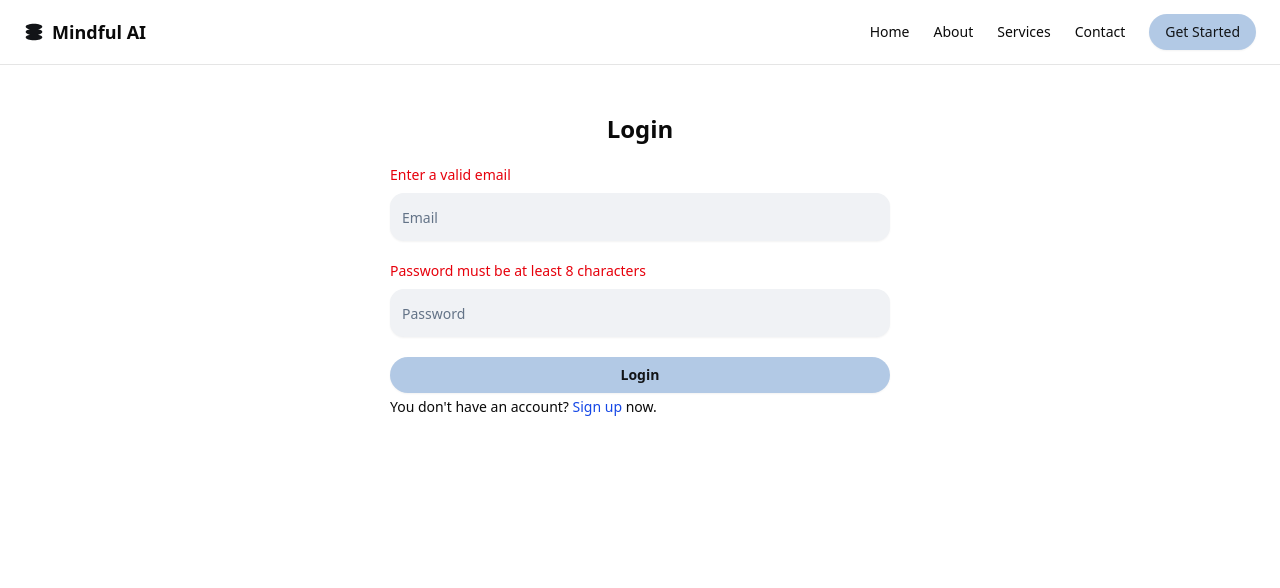
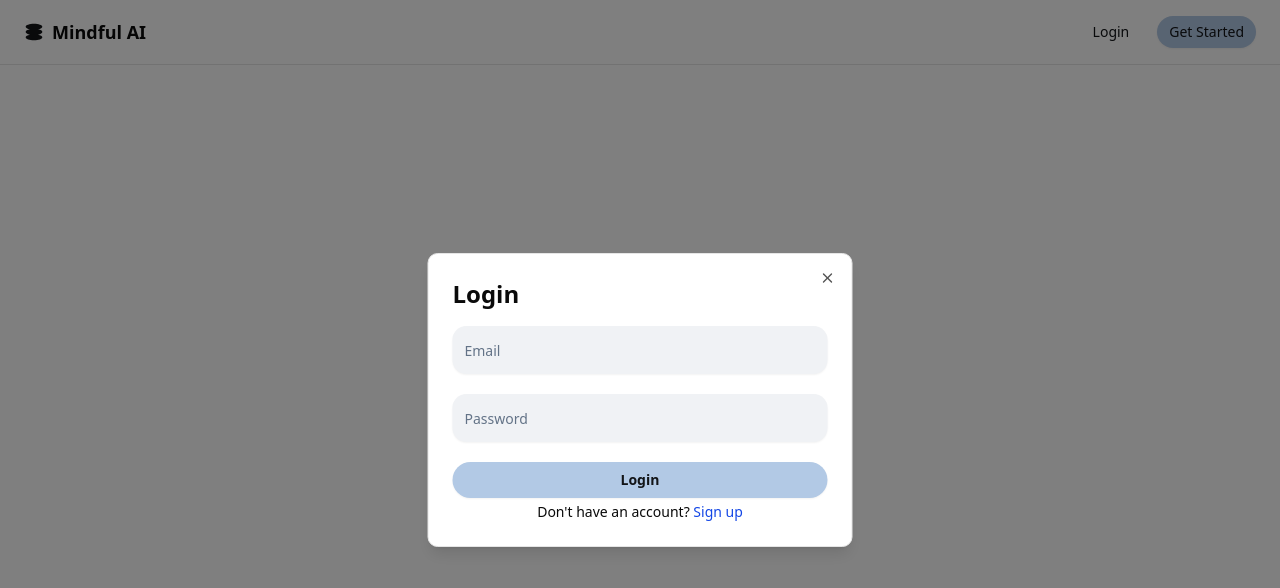
Before and after one commit to martinovance/mindful-ai, a React (Vite) app: page /login in a window 1280 px wide. Both pictures are taken after a click on the button "Login". Shown: the top 588 px of the page. Built offline with nearby package versions, Linux system fonts and the light colour scheme; no server answers.

Commit message:
Refactored to dialog for auth activities

```diff
--- a/package.json
+++ b/package.json
@@ -12,6 +12,7 @@
   "dependencies": {
     "@hookform/resolvers": "^5.0.1",
     "@radix-ui/react-avatar": "^1.1.10",
+    "@radix-ui/react-dialog": "^1.1.14",
     "@radix-ui/react-label": "^2.1.7",
     "@radix-ui/react-separator": "^1.1.7",
     "@radix-ui/react-slot": "^1.2.3",
--- a/src/App.tsx
+++ b/src/App.tsx
@@ -2,8 +2,6 @@ import { lazy, Suspense } from "react";
 import { BrowserRouter, Route, Routes } from "react-router-dom";
 import Appbar from "./components/Appbar";
 const LandingPage = lazy(() => import("./pages/LandingPage"));
-const Login = lazy(() => import("./pages/auth/Login"));
-const CreateAccount = lazy(() => import("./pages/auth/CreateAccount"));
 const Dashboard = lazy(() => import("./pages/Dashboard"));
 const Sessions = lazy(() => import("./pages/Sessions"));
 const Resources = lazy(() => import("./pages/Resources"));
@@ -30,22 +28,6 @@ function App() {
               element={
                 <PublicRoute>
                   <LandingPage />
-                </PublicRoute>
-              }
-            />
-            <Route
-              path="/login"
-              element={
-                <PublicRoute>
-                  <Login />
-                </PublicRoute>
-              }
-            />
-            <Route
-              path="create-account"
-              element={
-                <PublicRoute>
-                  <CreateAccount />
                 </PublicRoute>
               }
             />
--- a/src/components/Appbar.tsx
+++ b/src/components/Appbar.tsx
@@ -8,13 +8,18 @@ import { Badge } from "@/components/ui/badge";
 import Auth from "@/utils/auth";
 import { useState } from "react";
 import { useAuth } from "@/hooks/useAuth";
+import CustomDialog from "@/shared/Dialog";
+import Login from "@/pages/auth/Login";
+import CreateAccount from "@/pages/auth/CreateAccount";
 
 const Appbar = () => {
   const [mobileMenuOpen, setMobileMenuOpen] = useState(false);
   const location = useLocation();
   const pathname = location.pathname;
   const { user } = useAuth();
-  const isAuthPage = ["/", "/create-account", "/login"].includes(pathname);
+  const isAuthPage = ["/"].includes(pathname);
+  const [isLoginOpen, setIsLoginOpen] = useState(false);
+  const [isSignupOpen, setIsSignupOpen] = useState(false);
 
   const getTitle = () => {
     switch (pathname) {
@@ -83,17 +88,46 @@ const Appbar = () => {
   );
 
   const renderAuthButton = () => (
-    <Link
-      to={pathname === "/create-account" ? "/login" : "/create-account"}
-      className=" xs:block"
-    >
-      <Button
-        variant="default"
-        className="cursor-pointer bg-[#B2C9E5] text-[#121417] rounded-full hover:bg-[#9fb8d9]"
+    <>
+      <CustomDialog
+        title="Login"
+        open={isLoginOpen}
+        onOpenChange={setIsLoginOpen}
+        trigger={
+          <Button
+            size="sm"
+            variant="link"
+            className="hidden sm:flex cursor-pointer text-[#121417]"
+          >
+            Login
+          </Button>
+        }
       >
-        {pathname === "/create-account" ? "Login" : "Get Started"}
-      </Button>
-    </Link>
+        <Login
+          setIsSignupOpen={setIsSignupOpen}
+          setIsLoginOpen={setIsLoginOpen}
+        />
+      </CustomDialog>
+      <CustomDialog
+        title="Create Account"
+        open={isSignupOpen}
+        onOpenChange={setIsSignupOpen}
+        trigger={
+          <Button
+            size="sm"
+            variant="default"
+            className="cursor-pointer bg-[#B2C9E5] text-[#121417] rounded-full hover:bg-[#9fb8d9]"
+          >
+            Get Started
+          </Button>
+        }
+      >
+        <CreateAccount
+          setIsLoginOpen={setIsLoginOpen}
+          setIsSignupOpen={setIsSignupOpen}
+        />
+      </CustomDialog>
+    </>
   );
 
   const renderUserControls = () => (
@@ -195,19 +229,25 @@ const Appbar = () => {
             ) : null}
 
             {!user && (
-              <Link
-                to={
-                  pathname === "/create-account" ? "/login" : "/create-account"
+              <CustomDialog
+                title="Create Account"
+                open={isSignupOpen}
+                onOpenChange={setIsSignupOpen}
+                trigger={
+                  <Button
+                    size="sm"
+                    variant="default"
+                    className="cursor-pointer bg-[#B2C9E5] text-[#121417] rounded-full hover:bg-[#9fb8d9]"
+                  >
+                    Get started
+                  </Button>
                 }
-                className="w-full"
               >
-                <Button
-                  variant="default"
-                  className="w-full bg-[#B2C9E5] text-[#121417] hover:bg-[#9fb8d9]"
-                >
-                  {pathname === "/create-account" ? "Login" : "Get Started"}
-                </Button>
-              </Link>
+                <CreateAccount
+                  setIsLoginOpen={setIsLoginOpen}
+                  setIsSignupOpen={setIsSignupOpen}
+                />
+              </CustomDialog>
             )}
           </div>
         </div>
--- /dev/null
+++ b/src/components/ui/dialog.tsx
@@ -0,0 +1,141 @@
+import * as React from "react"
+import * as DialogPrimitive from "@radix-ui/react-dialog"
+import { XIcon } from "lucide-react"
+
+import { cn } from "@/lib/utils"
+
+function Dialog({
+  ...props
+}: React.ComponentProps<typeof DialogPrimitive.Root>) {
+  return <DialogPrimitive.Root data-slot="dialog" {...props} />
+}
+
+function DialogTrigger({
+  ...props
+}: React.ComponentProps<typeof DialogPrimitive.Trigger>) {
+  return <DialogPrimitive.Trigger data-slot="dialog-trigger" {...props} />
+}
+
+function DialogPortal({
+  ...props
+}: React.ComponentProps<typeof DialogPrimitive.Portal>) {
+  return <DialogPrimitive.Portal data-slot="dialog-portal" {...props} />
+}
+
+function DialogClose({
+  ...props
+}: React.ComponentProps<typeof DialogPrimitive.Close>) {
+  return <DialogPrimitive.Close data-slot="dialog-close" {...props} />
+}
+
+function DialogOverlay({
+  className,
+  ...props
+}: React.ComponentProps<typeof DialogPrimitive.Overlay>) {
+  return (
+    <DialogPrimitive.Overlay
+      data-slot="dialog-overlay"
+      className={cn(
+        "data-[state=open]:animate-in data-[state=closed]:animate-out data-[state=closed]:fade-out-0 data-[state=open]:fade-in-0 fixed inset-0 z-50 bg-black/50",
+        className
+      )}
+      {...props}
+    />
+  )
+}
+
+function DialogContent({
+  className,
+  children,
+  showCloseButton = true,
+  ...props
+}: React.ComponentProps<typeof DialogPrimitive.Content> & {
+  showCloseButton?: boolean
+}) {
+  return (
+    <DialogPortal data-slot="dialog-portal">
+      <DialogOverlay />
+      <DialogPrimitive.Content
+        data-slot="dialog-content"
+        className={cn(
+          "bg-background data-[state=open]:animate-in data-[state=closed]:animate-out data-[state=closed]:fade-out-0 data-[state=open]:fade-in-0 data-[state=closed]:zoom-out-95 data-[state=open]:zoom-in-95 fixed top-[50%] left-[50%] z-50 grid w-full max-w-[calc(100%-2rem)] translate-x-[-50%] translate-y-[-50%] gap-4 rounded-lg border p-6 shadow-lg duration-200 sm:max-w-lg",
+          className
+        )}
+        {...props}
+      >
+        {children}
+        {showCloseButton && (
+          <DialogPrimitive.Close
+            data-slot="dialog-close"
+            className="ring-offset-background focus:ring-ring data-[state=open]:bg-accent data-[state=open]:text-muted-foreground absolute top-4 right-4 rounded-xs opacity-70 transition-opacity hover:opacity-100 focus:ring-2 focus:ring-offset-2 focus:outline-hidden disabled:pointer-events-none [&_svg]:pointer-events-none [&_svg]:shrink-0 [&_svg:not([class*='size-'])]:size-4"
+          >
+            <XIcon />
+            <span className="sr-only">Close</span>
+          </DialogPrimitive.Close>
+        )}
+      </DialogPrimitive.Content>
+    </DialogPortal>
+  )
+}
+
+function DialogHeader({ className, ...props }: React.ComponentProps<"div">) {
+  return (
+    <div
+      data-slot="dialog-header"
+      className={cn("flex flex-col gap-2 text-center sm:text-left", className)}
+      {...props}
+    />
+  )
+}
+
+function DialogFooter({ className, ...props }: React.ComponentProps<"div">) {
+  return (
+    <div
+      data-slot="dialog-footer"
+      className={cn(
+        "flex flex-col-reverse gap-2 sm:flex-row sm:justify-end",
+        className
+      )}
+      {...props}
+    />
+  )
+}
+
+function DialogTitle({
+  className,
+  ...props
+}: React.ComponentProps<typeof DialogPrimitive.Title>) {
+  return (
+    <DialogPrimitive.Title
+      data-slot="dialog-title"
+      className={cn("text-lg leading-none font-semibold", className)}
+      {...props}
+    />
+  )
+}
+
+function DialogDescription({
+  className,
+  ...props
+}: React.ComponentProps<typeof DialogPrimitive.Description>) {
+  return (
+    <DialogPrimitive.Description
+      data-slot="dialog-description"
+      className={cn("text-muted-foreground text-sm", className)}
+      {...props}
+    />
+  )
+}
+
+export {
+  Dialog,
+  DialogClose,
+  DialogContent,
+  DialogDescription,
+  DialogFooter,
+  DialogHeader,
+  DialogOverlay,
+  DialogPortal,
+  DialogTitle,
+  DialogTrigger,
+}
--- a/src/pages/auth/CreateAccount.tsx
+++ b/src/pages/auth/CreateAccount.tsx
@@ -11,28 +11,22 @@ import { validationSchema } from "./validationSchema";
 import { zodResolver } from "@hookform/resolvers/zod";
 import { Input } from "@/components/ui/input";
 import { Button } from "@/components/ui/button";
-import { Link, useNavigate } from "react-router-dom";
 import { useMutation } from "@tanstack/react-query";
 import { CreateUserAccount } from "@/services/authService";
 import { Loader2 } from "lucide-react";
 import { showToast } from "@/shared/Toast";
-import { AuthTypes } from "@/types/auth";
-// import Auth from "@/utils/auth";
+import { AuthTypes, DialogOpen } from "@/types/auth";
 
-const CreateAccount = () => {
-  const navigate = useNavigate();
-
+const CreateAccount = ({ setIsLoginOpen, setIsSignupOpen }: DialogOpen) => {
   const { mutate: CreateUser, isPending } = useMutation({
-    mutationFn: ({ firstName, lastName, email, password }: AuthTypes) =>
-      CreateUserAccount({ firstName, lastName, email, password }),
+    mutationFn: ({ fullName, email, password }: AuthTypes) =>
+      CreateUserAccount({ fullName, email, password }),
     onSuccess: () => {
-      // Auth.setToken(data?.idToken);
       showToast({
         title: "Success!",
         description: "Account created successfully.",
         status: "success",
       });
-      navigate("/login");
     },
     onError: (error) => {
       console.log(error);
@@ -47,8 +41,7 @@ const CreateAccount = () => {
   const form = useForm<z.infer<typeof validationSchema>>({
     resolver: zodResolver(validationSchema),
     defaultValues: {
-      firstName: "",
-      lastName: "",
+      fullName: "",
       email: "",
       password: "",
       confirmPassword: "",
@@ -56,44 +49,23 @@ const CreateAccount = () => {
   });
 
   const onSubmit = (values: z.infer<typeof validationSchema>) => {
-    const { firstName, lastName, email, password } = values;
-    CreateUser({ firstName, lastName, email, password });
+    const { fullName, email, password } = values;
+    CreateUser({ fullName, email, password });
   };
 
   return (
-    <section className="flex flex-col justify-center items-center mt-10 gap-5">
-      <p className="text-2xl font-bold">Create Account</p>
+    <section className="flex flex-col justify-center items-center gap-5">
       <Form {...form}>
-        <form
-          onSubmit={form.handleSubmit(onSubmit)}
-          className="w-full sm:w-[500px] px-4 md:px-0"
-        >
+        <form onSubmit={form.handleSubmit(onSubmit)} className="w-full">
           <FormField
             control={form.control}
-            name="firstName"
+            name="fullName"
             render={({ field }) => (
               <FormItem>
                 <FormMessage />
                 <FormControl>
                   <Input
-                    placeholder="First Name"
-                    {...field}
-                    className="bg-[#F0F2F5] rounded-xl border-none focus-visible:ring-0
-                    focus-visible:ring-offset-0 placeholder:text-[#637387] text-sm h-12 mb-5"
-                  />
-                </FormControl>
-              </FormItem>
-            )}
-          />
-          <FormField
-            control={form.control}
-            name="lastName"
-            render={({ field }) => (
-              <FormItem>
-                <FormMessage />
-                <FormControl>
-                  <Input
-                    placeholder="Last Name"
+                    placeholder="Full Name"
                     {...field}
                     className="bg-[#F0F2F5] rounded-xl border-none focus-visible:ring-0
                     focus-visible:ring-offset-0 placeholder:text-[#637387] text-sm h-12 mb-5"
@@ -167,12 +139,17 @@ const CreateAccount = () => {
               "Create Account"
             )}
           </Button>
-          <p className="font-medium text-sm mt-1">
+          <p className="font-medium text-sm text-center mt-1">
             Already have an account? {""}
-            <Link to="/login" className="text-blue-700 cursor-pointer">
+            <span
+              onClick={() => {
+                setIsLoginOpen(true);
+                setIsSignupOpen(false);
+              }}
+              className="text-blue-700 cursor-pointer"
+            >
               Login
-            </Link>{" "}
-            instead.
+            </span>
           </p>
         </form>
       </Form>
--- a/src/pages/auth/Login.tsx
+++ b/src/pages/auth/Login.tsx
@@ -11,13 +11,14 @@ import { loginSchema } from "./validationSchema";
 import { zodResolver } from "@hookform/resolvers/zod";
 import { Input } from "@/components/ui/input";
 import { Button } from "@/components/ui/button";
-import { Link, useNavigate } from "react-router-dom";
+import { useNavigate } from "react-router-dom";
 import { useMutation } from "@tanstack/react-query";
 import { LoginUserCredentials } from "@/services/authService";
 import { Loader2 } from "lucide-react";
 import { showToast } from "@/shared/Toast";
+import { DialogOpen } from "@/types/auth";
 
-const CreateAccount = () => {
+const Login = ({ setIsLoginOpen, setIsSignupOpen }: DialogOpen) => {
   const navigate = useNavigate();
 
   const { mutate: LoginUser, isPending } = useMutation({
@@ -25,7 +26,6 @@ const CreateAccount = () => {
       LoginUserCredentials(email, password),
     onSuccess: (data) => {
       console.log(data);
-      // Auth.setToken(data?.idToken);
       showToast({
         title: "Success!",
         description: "User signed in successfully.",
@@ -34,7 +34,7 @@ const CreateAccount = () => {
       navigate("/dashboard");
     },
     onError: (error) => {
-      console.log(error);
+      console.log("Error here:", error);
       showToast({
         title: "Error",
         description: "Unable to sign user in, please try again",
@@ -57,13 +57,9 @@ const CreateAccount = () => {
   };
 
   return (
-    <section className="flex flex-col justify-center items-center mt-10 gap-5">
-      <p className="text-2xl font-bold">Login</p>
+    <section className="flex flex-col justify-center items-center gap-5">
       <Form {...form}>
-        <form
-          onSubmit={form.handleSubmit(onSubmit)}
-          className="w-full sm:w-[500px] px-4 md:px-0"
-        >
+        <form onSubmit={form.handleSubmit(onSubmit)} className="w-full">
           <FormField
             control={form.control}
             name="email"
@@ -107,12 +103,17 @@ const CreateAccount = () => {
           >
             {isPending ? <Loader2 className="h-4 w-4 animate-spin" /> : "Login"}
           </Button>
-          <p className="font-medium text-sm mt-1">
-            You don't have an account? {""}
-            <Link to="/create-account" className="text-blue-700 cursor-pointer">
+          <p className="font-medium text-sm text-center mt-1">
+            Don't have an account? {""}
+            <span
+              onClick={() => {
+                setIsLoginOpen(false);
+                setIsSignupOpen(true);
+              }}
+              className="text-blue-700 cursor-pointer"
+            >
               Sign up
-            </Link>{" "}
-            now.
+            </span>
           </p>
         </form>
       </Form>
@@ -120,4 +121,4 @@ const CreateAccount = () => {
   );
 };
 
-export default CreateAccount;
+export default Login;
--- a/src/pages/auth/validationSchema.ts
+++ b/src/pages/auth/validationSchema.ts
@@ -2,8 +2,7 @@ import { z } from "zod";
 
 export const validationSchema = z
   .object({
-    firstName: z.string().min(3, "First name is required"),
-    lastName: z.string().min(3, "Last name is required"),
+    fullName: z.string().min(30, "First name is required"),
     email: z.string().email({
       message: "Enter a valid email",
     }),
--- a/src/services/authService.ts
+++ b/src/services/authService.ts
@@ -16,8 +16,7 @@ export const LoginUserCredentials = async (email: string, password: string) => {
 };
 
 export const CreateUserAccount = async ({
-  firstName,
-  lastName,
+  fullName,
   email,
   password,
 }: AuthTypes) => {
@@ -28,7 +27,7 @@ export const CreateUserAccount = async ({
   );
 
   await updateProfile(userCredential.user, {
-    displayName: `${firstName} ${lastName}`,
+    displayName: `${fullName}`,
   });
 
   return userCredential.user;
--- /dev/null
+++ b/src/shared/Dialog.tsx
@@ -0,0 +1,42 @@
+import { CustomDialogProps } from "@/types/auth";
+
+import {
+  Dialog,
+  DialogContent,
+  DialogDescription,
+  DialogHeader,
+  DialogTitle,
+  DialogTrigger,
+} from "@/components/ui/dialog";
+import { DialogClose } from "@radix-ui/react-dialog";
+
+const CustomDialog = ({
+  title,
+  description,
+  trigger,
+  children,
+  showClose,
+  open,
+  onOpenChange,
+}: CustomDialogProps) => {
+  return (
+    <Dialog open={open} onOpenChange={onOpenChange}>
+      <DialogTrigger asChild>{trigger}</DialogTrigger>
+      <DialogContent
+        className="sm:max-w-[425px]"
+        onInteractOutside={(e) => e.preventDefault()}
+      >
+        <DialogHeader>
+          {title && (
+            <DialogTitle className="text-2xl font-bold">{title}</DialogTitle>
+          )}
+          {description && <DialogDescription>{description}</DialogDescription>}
+        </DialogHeader>
+        <div>{children}</div>
+        {showClose && <DialogClose>✕</DialogClose>}
+      </DialogContent>
+    </Dialog>
+  );
+};
+
+export default CustomDialog;
```
Also changed, not shown: src/types/auth.ts (+15 -2 lines), 1 other file (tests, documents, lock files or other folders).
